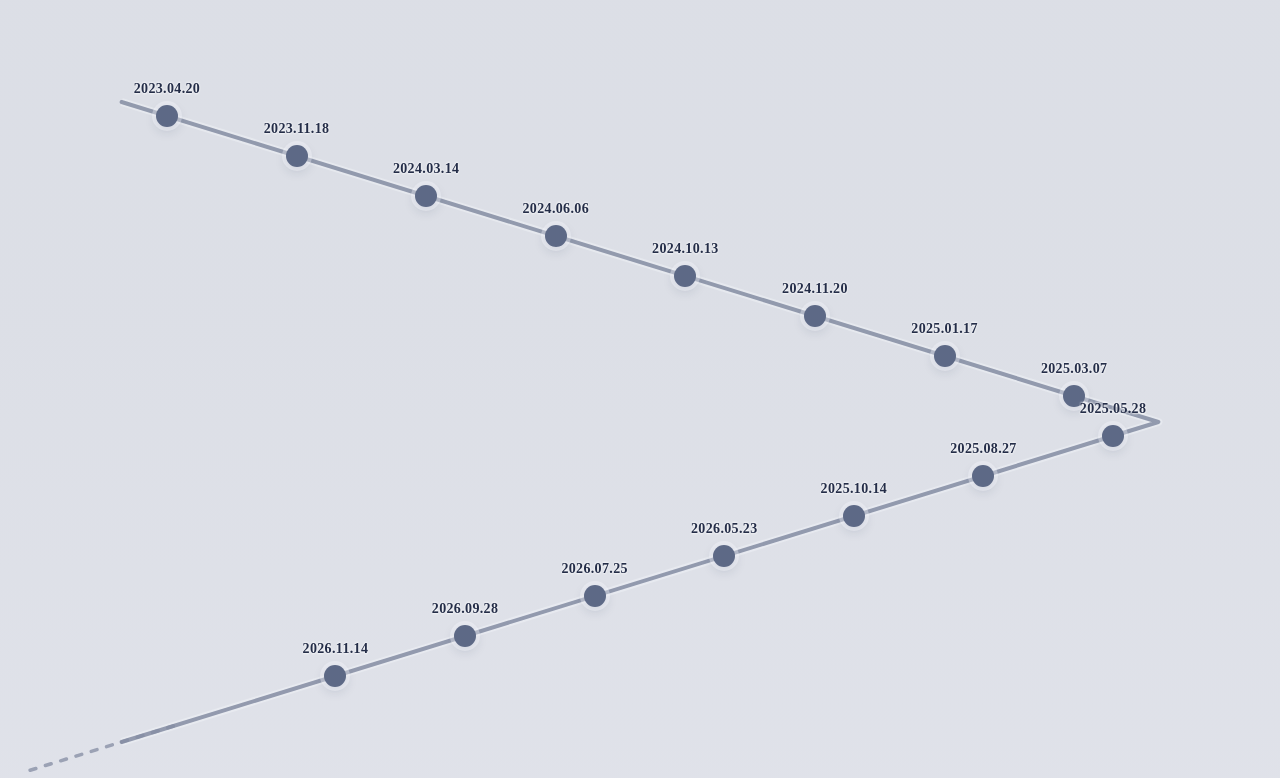
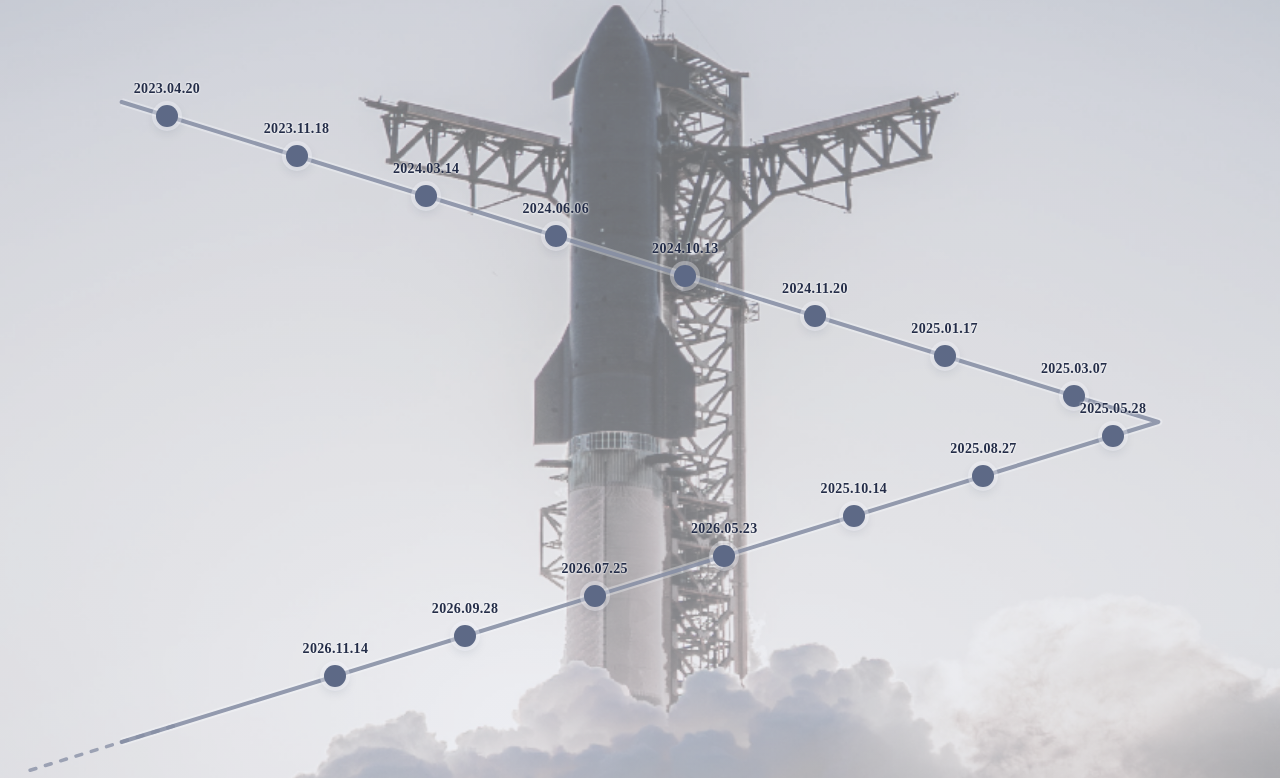
Before and after one commit to Dido-00/starship-flight-archive, a plain HTML site: page index.html in a window 1280 px wide. Shown: the part 517-1295 px from the top of the page. Drawn offline with Linux system fonts and the light colour scheme.

Commit message:
Update style.css

```diff
--- a/style.css
+++ b/style.css
@@ -42,7 +42,7 @@ button { font: inherit; }
 .stat--next .stat__number { font-size: 29px; line-height: 2.34; letter-spacing: .07em; }
 .hero__timestamp { font-size: 11px; color: #bac2e9; letter-spacing: .03em; margin: 15px 0 0; }
 
-.timeline-section { position: relative; overflow: hidden; isolation: isolate; background-color: #d8dbe3; background-image: url("assets/starship-background.png"); background-position: center 26%; background-size: cover; background-repeat: no-repeat; }
+.timeline-section { position: relative; overflow: hidden; isolation: isolate; background-color: #d8dbe3; background-image: url("starship-background.png"); background-position: center 26%; background-size: cover; background-repeat: no-repeat; }
 .timeline-section__wash { pointer-events: none; position: absolute; inset: 0; z-index: -1; background: linear-gradient(180deg, rgba(244,246,250,.13) 0%, rgba(241,242,246,.17) 44%, rgba(236,237,244,.42) 100%); }
 .timeline-heading { position: relative; z-index: 1; padding: 44px 6.8% 0; max-width: 1420px; margin: auto; }
 .timeline-heading__overline { color: #4e5d7d; margin-bottom: 9px; }
```
